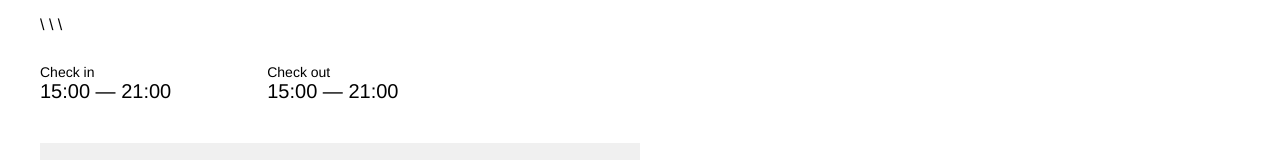
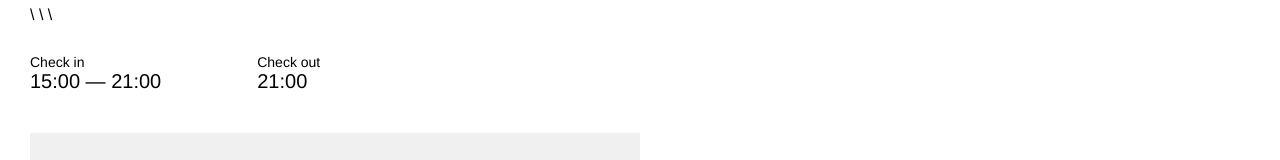
Before and after one commit to penghuachen/2019-f2e-hotel-reservation, a Vue app: page /room/1 in a window 1280 px wide. Shown: the part 938-1098 px from the top of the page. Built offline with nearby package versions, Linux system fonts and the light colour scheme.

Commit message:
build: implement fslightbox plugin

```diff
--- a/package.json
+++ b/package.json
@@ -25,6 +25,7 @@
     "eslint": "^6.7.2",
     "eslint-plugin-prettier": "^3.3.1",
     "eslint-plugin-vue": "^6.2.2",
+    "fslightbox-vue": "^1.2.0",
     "prettier": "^2.2.1",
     "sass": "^1.26.5",
     "sass-loader": "^8.0.2",
--- a/src/views/Room.vue
+++ b/src/views/Room.vue
@@ -45,7 +45,7 @@
           </div>
           <div class="check-out">
             <p class="text">Check out</p>
-            <p>15:00 — 21:00</p>
+            <p>21:00</p>
           </div>
         </div>
         <div class="utilites">
@@ -188,7 +188,7 @@ export default {
 }
 
 .each-room-details {
-  padding: 40px;
+  padding: 30px;
 
   .introduction {
     position: relative;
```
Also changed, not shown: 1 other file (tests, documents, lock files or other folders).
